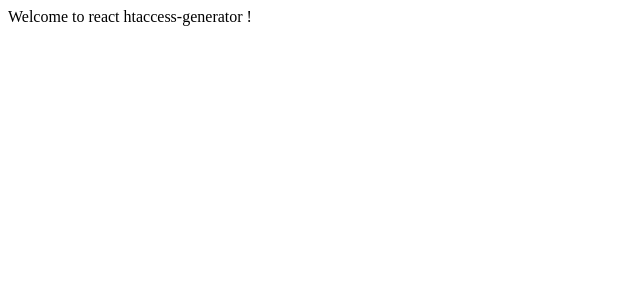
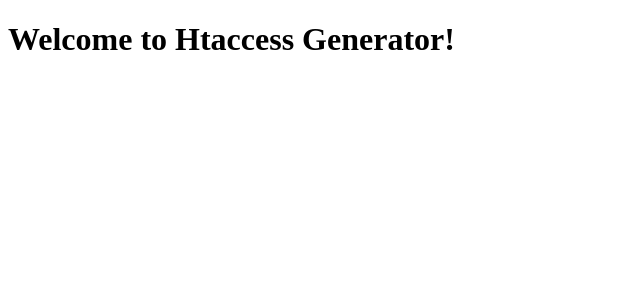
Before and after one commit to thierryc/next-js-gh-pages-project-boilerplate, a Next.js app: page / in a window 1280 px wide. Shown: the top 300 px of the page, without its empty margins (0-640 px from the left). Built offline with nearby package versions, Linux system fonts and the light colour scheme.

Commit message:
add head to index.

```diff
--- a/package.json
+++ b/package.json
@@ -11,6 +11,7 @@
   "devDependencies": {},
   "scripts": {
     "dev": "next",
+    "serve": "next build && next export && http-server out",
     "build": "next build",
     "start": "next start",
     "export": "next build && next export",
--- a/pages/index.js
+++ b/pages/index.js
@@ -1,3 +1,34 @@
-export default () => (
-  <div>Welcome to react htaccess-generator !</div>
-)
+import Head from 'next/head'
+import React from 'react'
+
+export default class extends React.Component {
+  /*
+
+  pathname - path section of URL
+  query - query string section of URL parsed as an object
+  asPath - String of the actual path (including the query) shows in the browser
+  req - HTTP request object (server only)
+  res - HTTP response object (server only)
+  jsonPageRes - Fetch Response object (client only)
+  err - Error object if any error is encountered during the rendering
+
+  only use pathname, query and asPath fields of the context object passed to getInitialProps.
+
+  */
+
+  static async getInitialProps ({  }) {
+
+  }
+
+  render () {
+    return (
+      <div>
+        <Head>
+          <title>Htaccess Generator</title>
+          <meta name="viewport" content="initial-scale=1.0, width=device-width" />
+        </Head>
+        <h1>Welcome to Htaccess Generator!</h1>
+      </div>
+    )
+  }
+}
```
Also changed, not shown: 2 other files (tests, documents, lock files or other folders).
